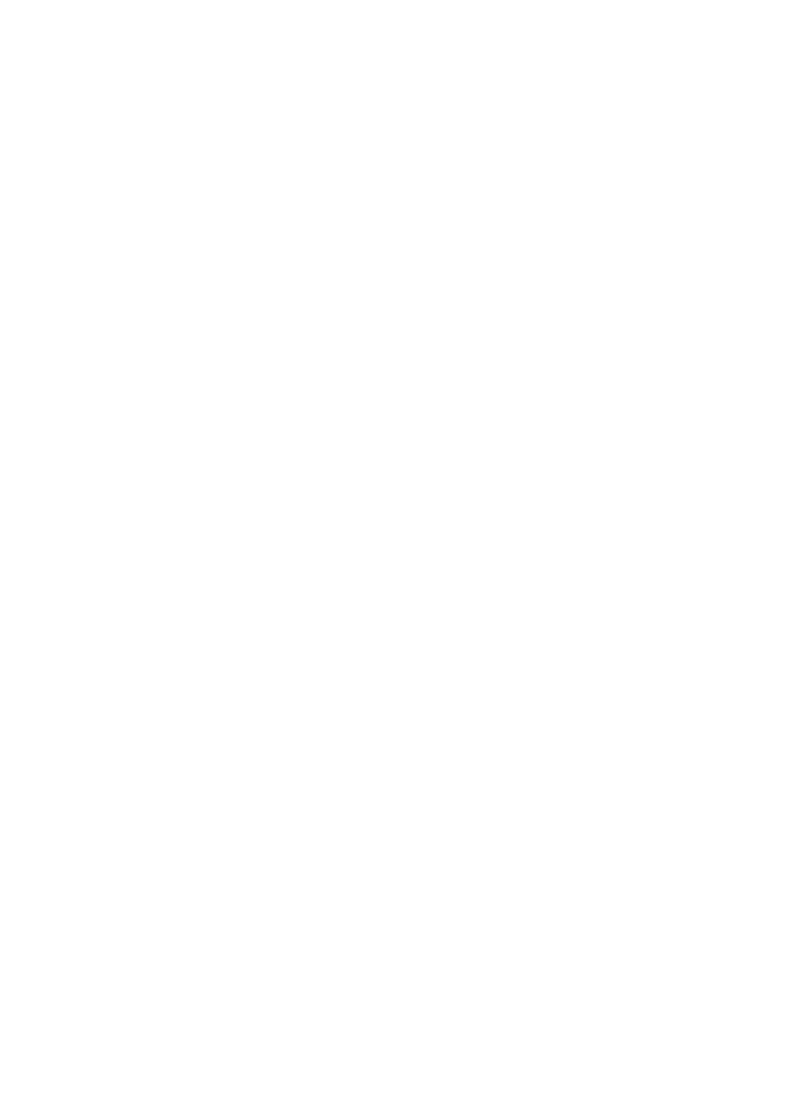
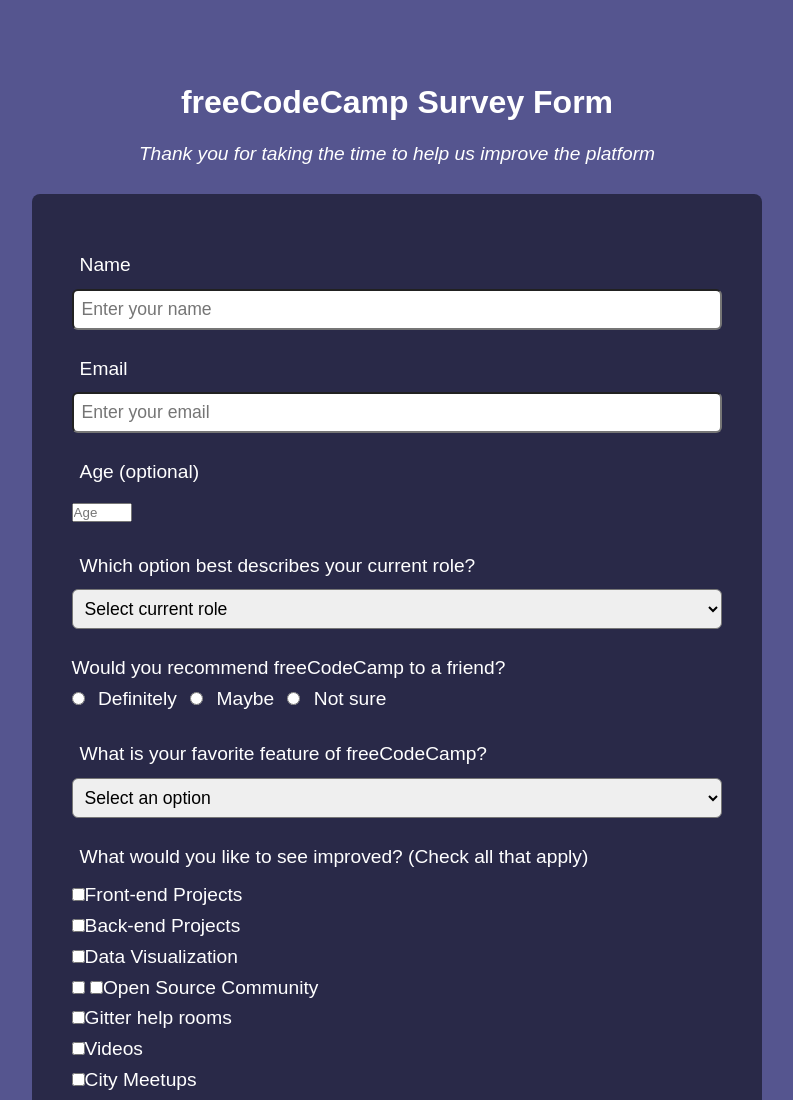
Before and after one commit to Alimulalam/freecodecamp-survey-form, a plain HTML site: page index.html in a window 1280 px wide. Shown: the top 1100 px of the page, without its empty margins (243-1036 px from the left). Before the commit the page ends 800 px from the top, so only its background shows below. Drawn offline with Linux system fonts and the light colour scheme.

Commit message:
Responsive Web Design Survey Form

```diff
--- a/index.html
+++ b/index.html
@@ -4,9 +4,84 @@
     <meta charset="UTF-8">
     <meta http-equiv="X-UA-Compatible" content="IE=edge">
     <meta name="viewport" content="width=device-width, initial-scale=1.0">
+    <link rel="stylesheet" href="styles.css">
     <title>Document</title>
 </head>
 <body>
+    <div id="container">
+        <header class="main-headeer">
+            <h1 id="title">freeCodeCamp Survey Form</h1>
+                <p id="description">
+                    Thank you for taking the time to help us improve the platform
+                </p>
+        </header>
 
+        <form action="" id="survey-form">
+            <div class="form-group">
+                <label for="name" id="name-label">Name</label>
+                <input type="text" name="name" id="name" placeholder="Enter your name" required>
+            </div>
+            <div class="form-group">
+                <label for="email" id="email-label">Email</label>
+                <input type="email" name="email" id="email" placeholder="Enter your email" required>
+            </div>
+            <div class="form-group">
+                <label for="age" id="number-label">Age <span>(optional)</span></label>
+                <input type="number" name="age" id="number" placeholder="Age" min="1" max="100">
+            </div>
+            <div class="form-group">
+                <label for="dropdown-selector-role">Which option best describes your current role?</label>
+                <select name="dropdown-selector-role" id="dropdown">
+                    <option value="">Select current role</option>
+                    <option value="Student">Student</option>
+                    <option value="Job">Full Time Job</option>
+                    <option value="Learner">Full Time Learner</option>
+                    <option value="Preferno">Prefer not to say</option>
+                    <option value="Other">Other</option>
+                </select>
+            </div>
+            <div class="form-group">
+                <p for="radio-selector">Would you recommend freeCodeCamp to a friend?</p>
+                <input type="radio" name="radio-selector" id="definitely" value="definitely">
+                <label for="definitely">Definitely</label>
+                <input type="radio" name="radio-selector" id="maybe" value="maybe">
+                <label for="maybe">Maybe</label>
+                <input type="radio" name="radio-selector" id="not-sure" value="not-sure">
+                <label for="not-sure">Not sure</label>
+
+            </div>
+            <div class="form-group">
+                <label for="favorite-selector">What is your favorite feature of freeCodeCamp?</label>
+                <select name="favorite-selector" id="favorite-selector">
+                    <option value="">Select an option</option>
+                    <option value="challenges">Challenges</option>
+                    <option value="projects">Projects</option>
+                    <option value="community">Community</option>
+                    <option value="openSource">Open Source</option>
+                </select>
+            </div>
+            <div class="form-group">
+                <label for="improved-selector">What would you like to see improved? <span>(Check all that apply)</span></label>
+                <input type="checkbox" name="" id="" value="Front-end Projects">Front-end Projects <br>
+                <input type="checkbox" name="" id="" value="Back-end Projects">Back-end Projects <br>
+                <input type="checkbox" name="" id="Data Visualization" value="Data Visualization">Data Visualization <br>
+                <input type="checkbox" name="" id="Challenges" value="Challenges>Challenges <br>
+                <input type="checkbox" name="" id="" value="Open Source Community">Open Source Community <br>
+                <input type="checkbox" name="" id="" value="Gitter help rooms">Gitter help rooms <br>
+                <input type="checkbox" name="" id="" value="Videos">Videos <br>
+                <input type="checkbox" name="" id="" value="City Meetups">City Meetups <br>
+                <input type="checkbox" name="" id="" value="Wiki"> Wiki <br>
+                <input type="checkbox" name="" id="" value="Forum">Forum <br>
+                <input type="checkbox" name="" id="" value="Additional Courses">Additional Courses <br>
+            </div>
+            <div class="form-group">
+                <label for="comments">Any comments or suggestions?</label>
+                <textarea name="comments" id="comments" placeholder="Enter your commnet here" ></textarea>
+
+            </div>
+            <input type="submit" value="Submit" id="submit">
+        </form>
+        <p id="creator"> This Form Created By <a href="http://www.youtube.com/c/NatureBD360Degree" target="_blank"> Alimul Alam</a></p>
+    </div>
 </body>
 </html>
--- a/styles.css
+++ b/styles.css
@@ -0,0 +1,82 @@
+*{
+    margin: 0;
+    padding: 0;
+    box-sizing: border-box;
+}
+body{
+    font-family:sans-serif;
+    line-height: 1.6;
+   background-color: #55558F;
+   color: white;
+
+}
+
+#container{
+    max-width: 750px;
+    margin: 4rem auto;
+    padding: 0.6rem;
+}
+
+#title{
+    font-size: 2rem;
+    text-align: center;
+    line-height: 1.2;
+    padding: 0.6rem;
+}
+
+#description{
+    font-size: 1.2rem;
+    text-align: center;
+    padding: .5rem;
+    margin-bottom: 1rem;
+    font-style: italic;
+}
+
+#survey-form{
+    background-color: #292948;
+    padding: 3rem 2.5rem;
+    border-radius: 8px;
+}
+.form-group{
+    margin-bottom: 1.5rem;
+    font-size: 1.2rem;
+}
+.form-group label{
+    display: block;
+    margin: 0.5rem;
+}
+
+#name,
+#email,
+#age,
+#dropdown,
+#favorite-selector,
+#comments,
+#submit{
+    width: 100%;
+    padding: .5rem;
+    border-radius: 6px;
+    font-size: 1.1rem;
+}
+
+.form-group:nth-child(5) label{
+    display: inline;
+}
+.form-group textarea{
+    height: 8rem;
+    font-size: 1.1rem;
+}
+#submit{
+
+    background-color: #37AF65;
+    color: white;
+    padding: .7rem;
+    font-size: 1.3rem;
+}
+#creator{
+    text-align: center;
+    padding: 1rem;
+}
+#creator a{
+    color: whitesmoke;
+}
```
